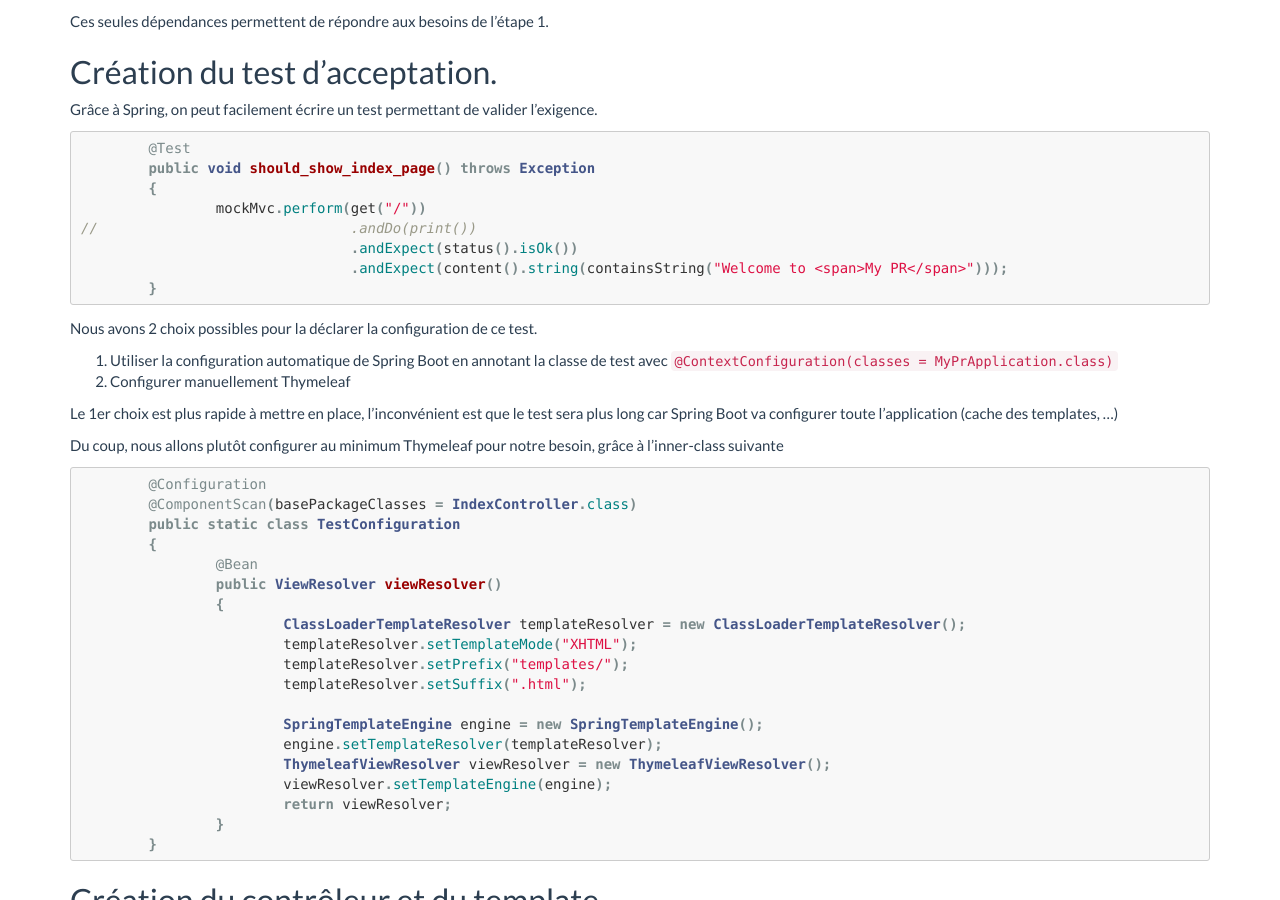
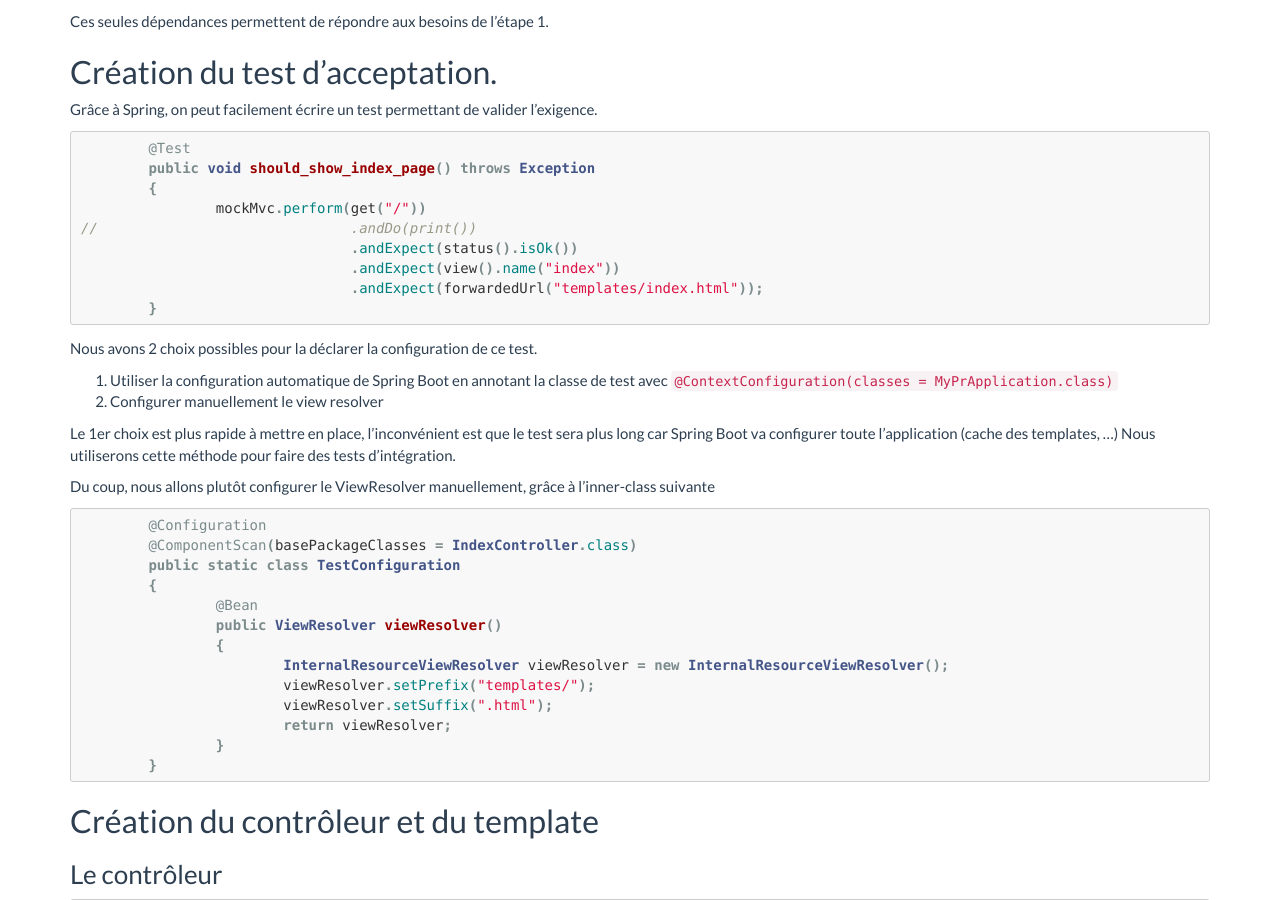
Before and after one commit to jgiovaresco/jgiovaresco.github.io, a Jekyll site: the page built from _posts/my-pr/2015-06-14-my-pr-introduction.md, in a window 1280 px wide and 900 px high, scrolled down 886 px. Built offline with Jekyll 4.4.1, drawn with Linux system fonts in a browser that asks for light colours; Markdown is read by kramdown in place of the engine named in the settings; some of the changed text lies outside the part shown.

Commit message:
Edit : My-PR : Une application pour crossfiteur

````diff
--- a/_posts/my-pr/2015-06-14-my-pr-introduction.md
+++ b/_posts/my-pr/2015-06-14-my-pr-introduction.md
@@ -55,18 +55,20 @@ Grâce à Spring, on peut facilement écrire un test permettant de valider l'exi
 		mockMvc.perform(get("/"))
 //				.andDo(print())
 				.andExpect(status().isOk())
-				.andExpect(content().string(containsString("Welcome to <span>My PR</span>")));
+				.andExpect(view().name("index"))
+				.andExpect(forwardedUrl("templates/index.html"));
 	}
 ```
 
 Nous avons 2 choix possibles pour la déclarer la configuration de ce test.
 
   1. Utiliser la configuration automatique de Spring Boot en annotant la classe de test avec ``@ContextConfiguration(classes = MyPrApplication.class)``
-  2. Configurer manuellement Thymeleaf
+  2. Configurer manuellement le view resolver
 
 Le 1er choix est plus rapide à mettre en place, l'inconvénient est que le test sera plus long car Spring Boot va configurer toute l'application (cache des templates, ...)
+Nous utiliserons cette méthode pour faire des tests d'intégration.
 
-Du coup, nous allons plutôt configurer au minimum Thymeleaf pour notre besoin, grâce à l'inner-class suivante
+Du coup, nous allons plutôt configurer le ViewResolver manuellement, grâce à l'inner-class suivante
 
 ```java
 	@Configuration
@@ -76,15 +78,9 @@ Du coup, nous allons plutôt configurer au minimum Thymeleaf pour notre besoin,
 		@Bean
 		public ViewResolver viewResolver()
 		{
-			ClassLoaderTemplateResolver templateResolver = new ClassLoaderTemplateResolver();
-			templateResolver.setTemplateMode("XHTML");
-			templateResolver.setPrefix("templates/");
-			templateResolver.setSuffix(".html");
-
-			SpringTemplateEngine engine = new SpringTemplateEngine();
-			engine.setTemplateResolver(templateResolver);
-			ThymeleafViewResolver viewResolver = new ThymeleafViewResolver();
-			viewResolver.setTemplateEngine(engine);
+			InternalResourceViewResolver viewResolver = new InternalResourceViewResolver();
+			viewResolver.setPrefix("templates/");
+			viewResolver.setSuffix(".html");
 			return viewResolver;
 		}
 	}
@@ -157,5 +153,5 @@ Cependant, le test écrit dans cette étape ne fonctionne pas avec Infinitest. O
 fr.mypr.controller.IndexControllerTest:67 - NestedServletException(Request processing failed; nested exception is org.thymeleaf.exceptions.TemplateInputException: Error resolving template "index", template might not exist or might not be accessible by any of the configured Template Resolvers)
 ```
 
-Or ce test fonctionne s'il est lancé directement avec Intellij ou avec Gradle. J'ai donc configurer Infinitest pour ne pas exécuter les tests
-des contrôleurs grâce au fichier ``infinitest.filters``
+Or ce test fonctionne s'il est lancé directement avec Intellij ou avec Gradle.
+Pour éviter ce problème, le test n'utilise pas Thymeleaf mais un ViewResolver simple.
````
